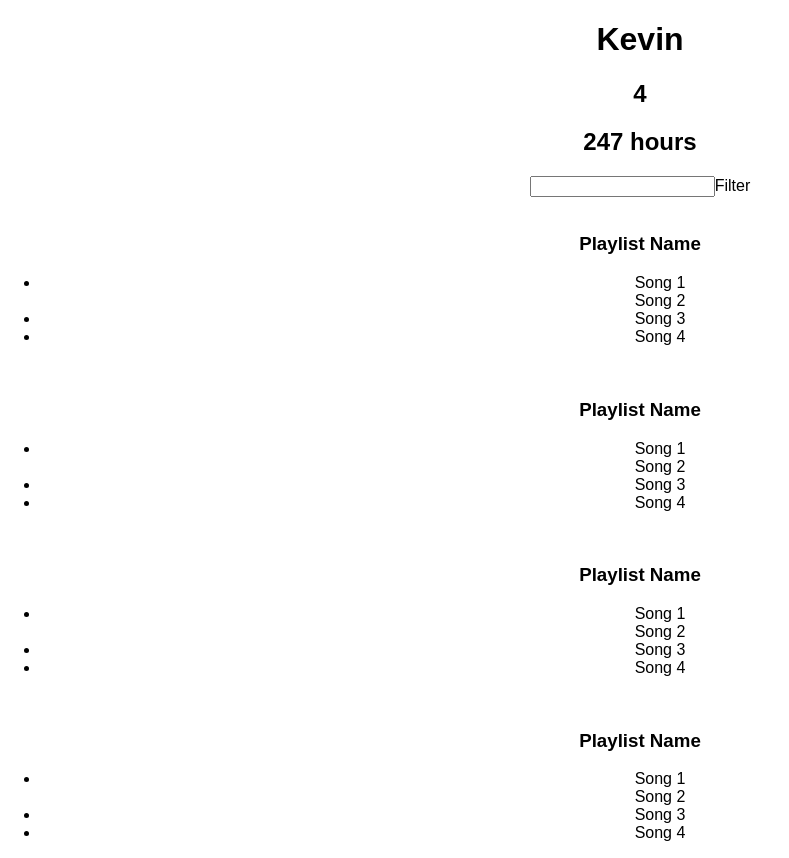
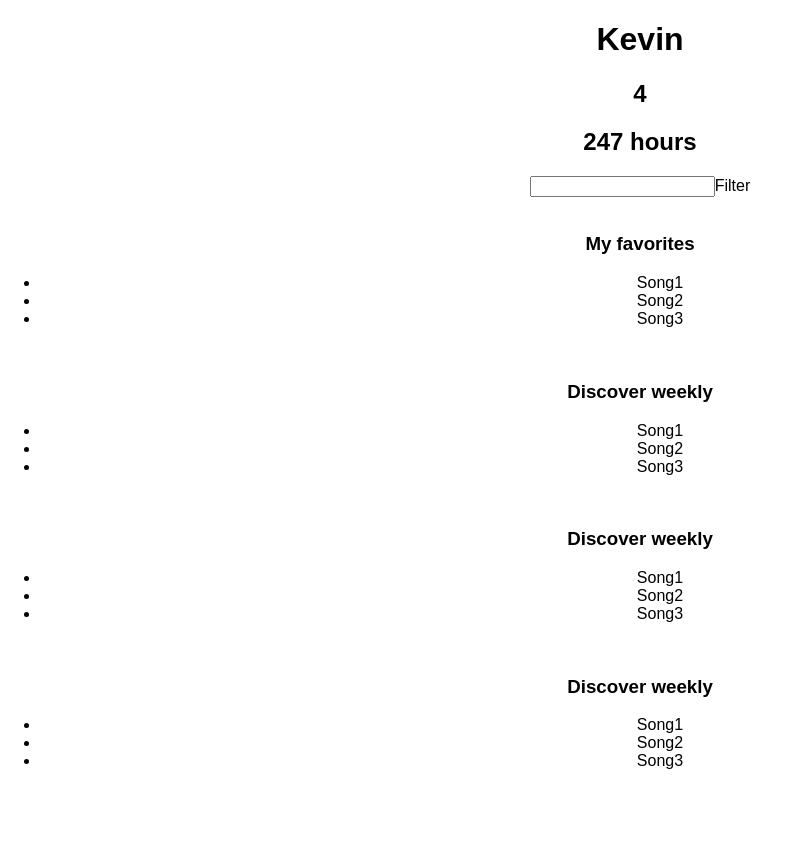
Before and after one commit to KevinSanji/sick_playlists, a React (Create React App) app: page / in a window 1280 px wide. Shown: the whole page, without its empty margins (0-789 px from the left). After the commit the page ends 800 px from the top, so only its background shows below. Built offline with nearby package versions, Linux system fonts and the light colour scheme.

Commit message:
Dynamic listing of test playlist data

```diff
--- a/src/App.js
+++ b/src/App.js
@@ -82,11 +82,16 @@
 
 class Playlist extends Component {
   render() {
+    let playlist = this.props.playlist
     return (
       <div>
         <img />
-        <h3>Playlist Name</h3>
-        <ul><li>Song 1</li>Song 2<li>Song 3</li><li>Song 4</li></ul>
+        <h3>{playlist.name}</h3>
+        <ul>
+          {playlist.songs.map(song =>
+            <li>{song.name}</li>
+          )}
+        </ul>
       </div>
     );
   }
@@ -114,10 +119,9 @@
           <PlaylistCounter playlists={this.state.serverData.user.playlists}/>
           <HoursCounter playlists={this.state.serverData.user.playlists}/>
           <Filter/>
-          <Playlist/>
-          <Playlist/>
-          <Playlist/>
-          <Playlist/>
+          {this.state.serverData.user.playlists.map(playlist =>
+            <Playlist playlist={playlist}/>
+          )}
         </div> : <h1>'Loading'</h1>
         }
       </div>
```
